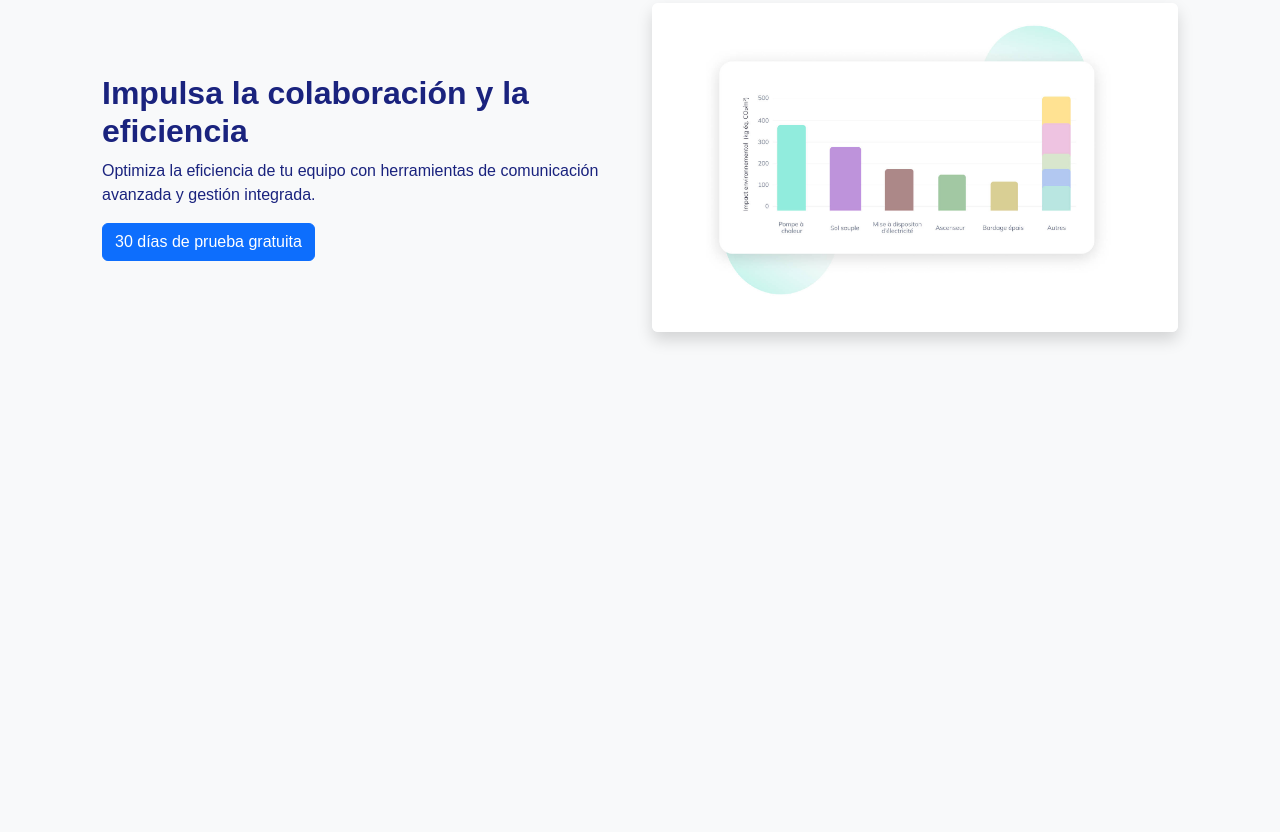
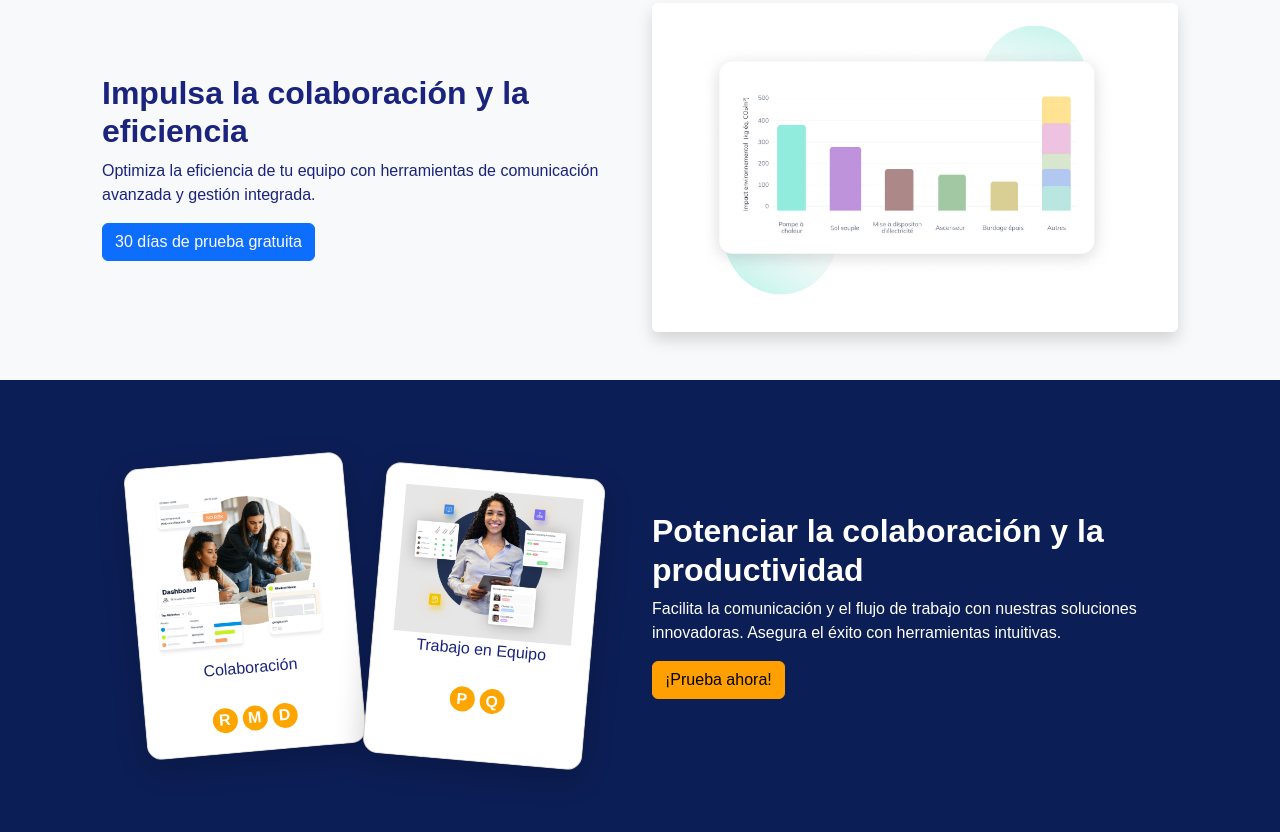
Before and after one commit to Luisxngel/WK1, a plain HTML site: page OneDrive/Escritorio/PaginaWeb/index.html in a window 1280 px wide. Shown: the part 1734-2566 px from the top of the page. Before the commit the page ends 2114 px from the top, so only its background shows below. Drawn offline with nearby package versions, Linux system fonts and the light colour scheme.

Commit message:
🤝 Agregada sección 'Colaboración en Equipo' con tarjetas flotantes y efectos visuales

```diff
--- a/OneDrive/Escritorio/PaginaWeb/index.html
+++ b/OneDrive/Escritorio/PaginaWeb/index.html
@@ -187,3 +187,39 @@
         </div>
     </div>
 </section>
+
+<!-- Sección "Colaboración en Equipo" -->
+<section class="dark-section animado">
+    <div class="container">
+        <div class="row align-items-center">
+            <!-- Tarjetas flotantes -->
+            <div class="col-md-6 position-relative d-flex justify-content-center" data-aos="zoom-in">
+                <div class="floating-cards">
+                    <div class="card custom-card primary-card">
+                        <img src="img/collaboration.jpg" alt="Colaboración" class="img-fluid">
+                        <p class="card-text">Colaboración</p>
+                        <div class="card-icons">
+                            <span class="circle">R</span>
+                            <span class="circle">M</span>
+                            <span class="circle">D</span>
+                        </div>
+                    </div>
+                    <div class="card custom-card secondary-card">
+                        <img src="img/teamwork.jpg" alt="Trabajo en Equipo" class="img-fluid">
+                        <p class="card-text">Trabajo en Equipo</p>
+                        <div class="card-icons">
+                            <span class="circle">P</span>
+                            <span class="circle">Q</span>
+                        </div>
+                    </div>
+                </div>
+            </div>
+            <!-- Texto a la derecha -->
+            <div class="col-md-6 text-white text-container" data-aos="fade-left">
+                <h2 class="fw-bold">Potenciar la colaboración y la productividad</h2>
+                <p>Facilita la comunicación y el flujo de trabajo con nuestras soluciones innovadoras. Asegura el éxito con herramientas intuitivas.</p>
+                <button class="btn btn-warning">¡Prueba ahora!</button>
+            </div>
+        </div>
+    </div>
+</section>
```
